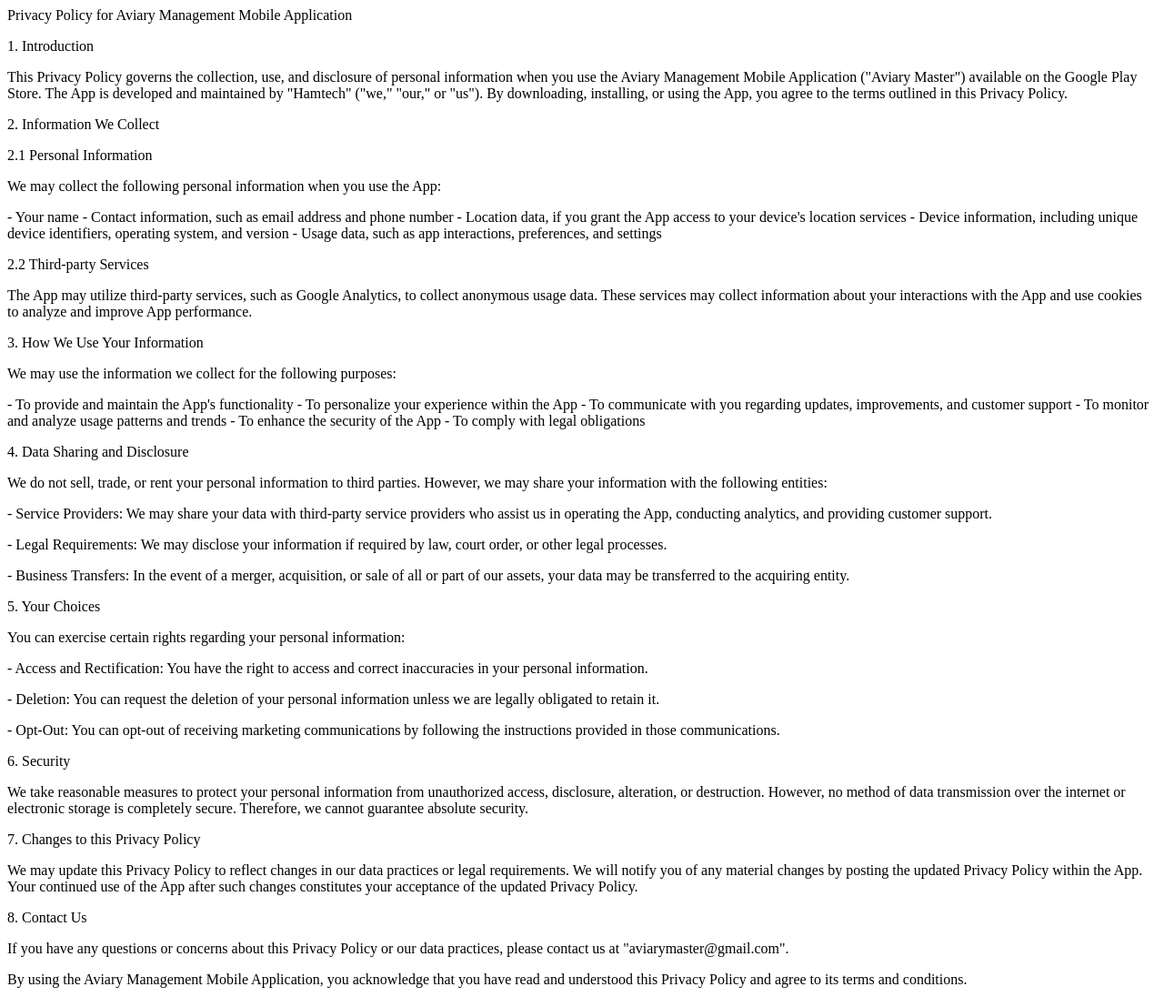
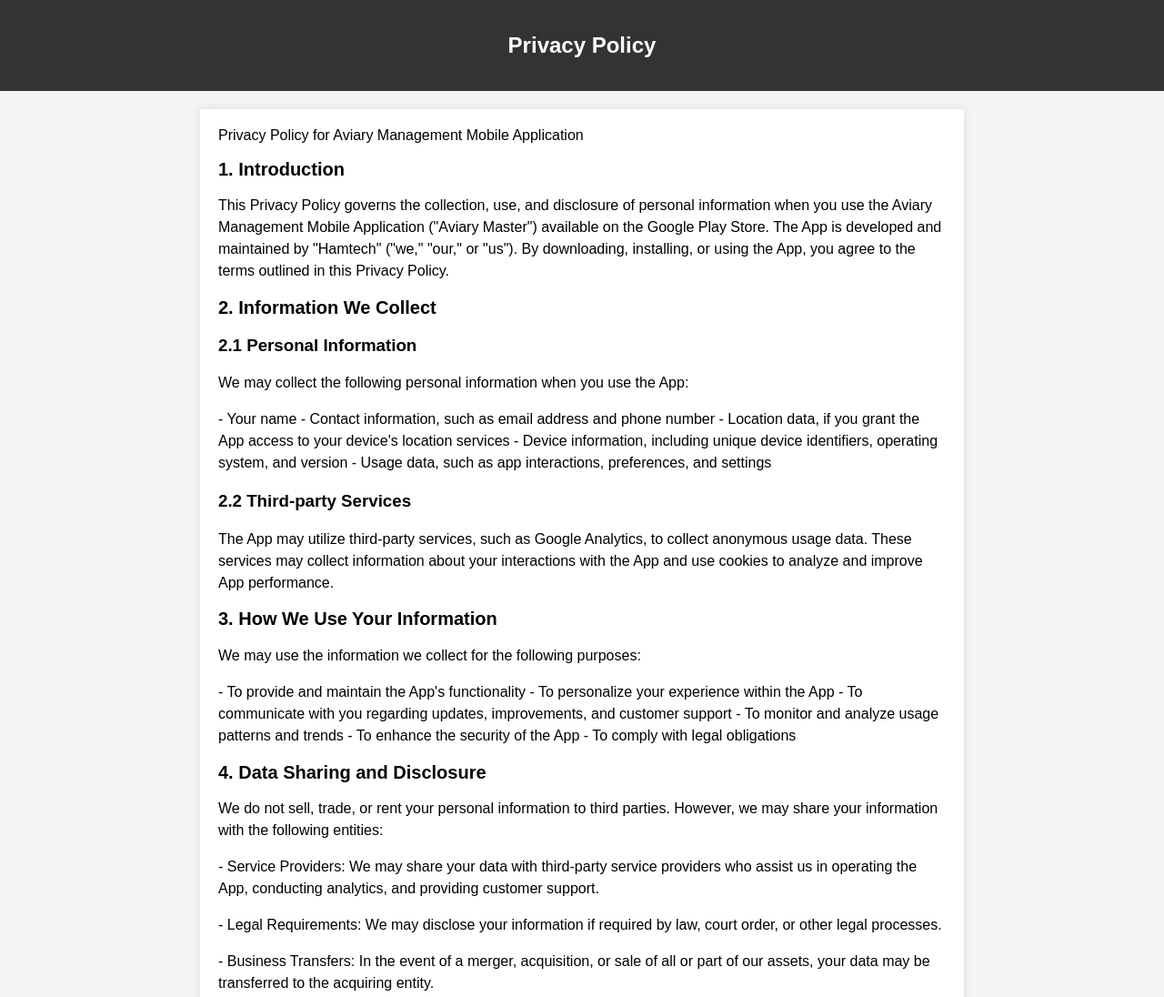
Before and after one commit to sadamameer/aviary-master-pages, a plain HTML site: page index.html in a window 1280 px wide. Shown: the top 1096 px of the page at 91% size. Drawn offline with Linux system fonts and the light colour scheme.

Commit message:
Update index.html

```diff
--- a/index.html
+++ b/index.html
@@ -1,28 +1,76 @@
-<p>Privacy Policy for Aviary Management Mobile Application</p>
+<!DOCTYPE html>
+<html lang="en">
+<head>
+    <meta charset="UTF-8">
+    <meta name="viewport" content="width=device-width, initial-scale=1.0">
+    <title>Privacy Policy</title>
+    <style>
+        body {
+            font-family: Arial, sans-serif;
+            margin: 0;
+            padding: 0;
+            background-color: #f4f4f4;
+        }
 
-<p>1. Introduction</p>
+        header {
+            background-color: #333;
+            color: #fff;
+            text-align: center;
+            padding: 20px 0;
+        }
+
+        .container {
+            max-width: 800px;
+            margin: 20px auto;
+            padding: 20px;
+            background-color: #fff;
+            box-shadow: 0 0 10px rgba(0, 0, 0, 0.1);
+        }
+
+        h1 {
+            font-size: 24px;
+        }
+
+        h2 {
+            font-size: 20px;
+        }
+
+        p {
+            font-size: 16px;
+            line-height: 1.5;
+        }
+    </style>
+</head>
+<body>
+    <header>
+        <h1>Privacy Policy</h1>
+    </header>
+    <div class="container">
+        <ph1>Privacy Policy for Aviary Management Mobile Application</h1>
+
+        <h2>1. Introduction</h2>
 
         <p>This Privacy Policy governs the collection, use, and disclosure of personal information when you use the Aviary Management Mobile Application (&quot;Aviary Master&quot;) available on the Google Play Store. The App is developed and maintained by &quot;Hamtech&quot; (&quot;we,&quot; &quot;our,&quot; or &quot;us&quot;). By downloading, installing, or using the App, you agree to the terms outlined in this Privacy Policy.</p>
 
-<p>2. Information We Collect</p>
+        <h2>2. Information We Collect</h2>
 
-<p>2.1 Personal Information</p>
+        <h3>2.1 Personal Information</h3>
 
         <p>We may collect the following personal information when you use the App:</p>
 
         <p>- Your name - Contact information, such as email address and phone number - Location data, if you grant the App access to your device's location services - Device information, including unique device identifiers, operating system, and version - Usage data, such as app interactions, preferences, and settings</p>
 
-<p>2.2 Third-party Services</p>
+        <h3>2.2 Third-party Services</h3>
 
         <p>The App may utilize third-party services, such as Google Analytics, to collect anonymous usage data. These services may collect information about your interactions with the App and use cookies to analyze and improve App performance.</p>
 
-<p>3. How We Use Your Information</p>
+        <h2>3. How We Use Your Information</h2>
 
         <p>We may use the information we collect for the following purposes:</p>
 
         <p>- To provide and maintain the App's functionality - To personalize your experience within the App - To communicate with you regarding updates, improvements, and customer support - To monitor and analyze usage patterns and trends - To enhance the security of the App - To comply with legal obligations</p>
 
-<p>4. Data Sharing and Disclosure</p>
+        <h2>4. Data Sharing and Disclosure</h2>
 
         <p>We do not sell, trade, or rent your personal information to third parties. However, we may share your information with the following entities:</p>
 
@@ -32,7 +80,7 @@
 
         <p>- Business Transfers: In the event of a merger, acquisition, or sale of all or part of our assets, your data may be transferred to the acquiring entity.</p>
 
-<p>5. Your Choices</p>
+        <h2>5. Your Choices</h2>
 
         <p>You can exercise certain rights regarding your personal information:</p>
 
@@ -42,18 +90,22 @@
 
         <p>- Opt-Out: You can opt-out of receiving marketing communications by following the instructions provided in those communications.</p>
 
-<p>6. Security</p>
+        <h2>6. Security</h2>
 
         <p>We take reasonable measures to protect your personal information from unauthorized access, disclosure, alteration, or destruction. However, no method of data transmission over the internet or electronic storage is completely secure. Therefore, we cannot guarantee absolute security.</p>
 
-<p>7. Changes to this Privacy Policy</p>
+        <h2>7. Changes to this Privacy Policy</h2>
 
         <p>We may update this Privacy Policy to reflect changes in our data practices or legal requirements. We will notify you of any material changes by posting the updated Privacy Policy within the App. Your continued use of the App after such changes constitutes your acceptance of the updated Privacy Policy.</p>
 
-<p>8. Contact Us</p>
+        <h2>8. Contact Us</h2>
 
         <p>If you have any questions or concerns about this Privacy Policy or our data practices, please contact us at &quot;aviarymaster@gmail.com&quot;.</p>
 
         <p>By using the Aviary Management Mobile Application, you acknowledge that you have read and understood this Privacy Policy and agree to its terms and conditions.</p>
 
         <p>Hamtech Lahore, PK aviarymaster@gmail.com</p>
+
+    </div>
+</body>
+</html>
```
Lines whose indentation alone changed are shown as unchanged.
